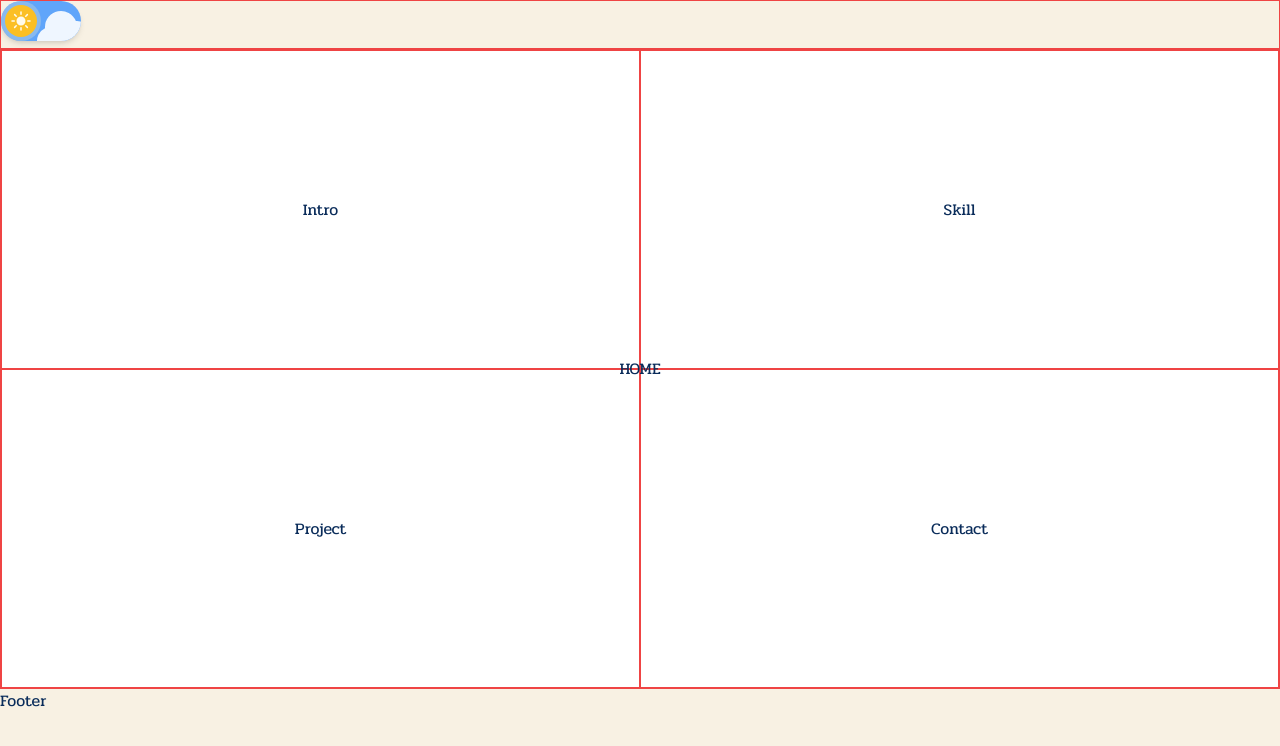
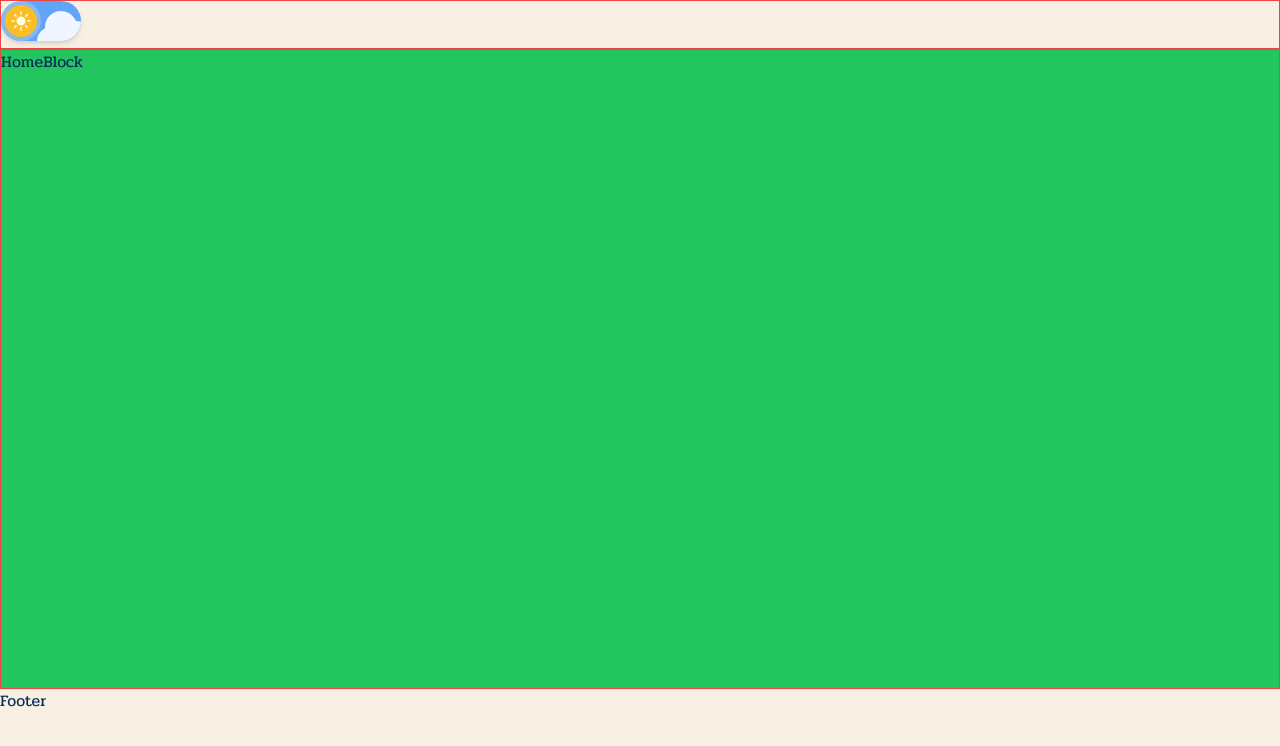
Before and after one commit to zeegerrank/portfolio, a React (Vite) app: page / in a window 1280 px wide. Shown: the top 746 px of the page. Built offline with nearby package versions, Linux system fonts and the light colour scheme.

Commit message:
add home block

```diff
--- /dev/null
+++ b/src/components/HomeBlock.jsx
@@ -0,0 +1,22 @@
+import { twMerge } from "tailwind-merge";
+import { useBlock } from "../context/BlockProvider";
+
+function HomeBlock() {
+  const { activeBlock, setActiveBlock } = useBlock();
+
+  return (
+    <div
+      onClick={() => setActiveBlock(null)}
+      className={twMerge(
+        "transition-all duration-300",
+        "absolute inset-0 -translate-x-full bg-green-500",
+        "border border-red-500",
+        activeBlock === "home" && "-translate-x-0",
+      )}
+    >
+      HomeBlock
+    </div>
+  );
+}
+
+export default HomeBlock;
--- a/src/components/infoBlocks/InfoBlocks.jsx
+++ b/src/components/infoBlocks/InfoBlocks.jsx
@@ -52,9 +52,15 @@ function InfoBlocks({ className }) {
           </div>
         );
       })}
-      <div className="absolute left-[50%] top-[50%] -translate-x-[50%] -translate-y-[50%]">
+      <button
+        onClick={() => setActiveBlock("home")}
+        className={twMerge(
+          "absolute left-[50%] top-[50%] -translate-x-[50%] -translate-y-[50%]",
+          "bg-green-500 p-6",
+        )}
+      >
         HOME
-      </div>
+      </button>
     </div>
   );
 }
--- a/src/components/infoBlocks/SelectedBlock.jsx
+++ b/src/components/infoBlocks/SelectedBlock.jsx
@@ -30,7 +30,7 @@ function SelectedBlock() {
         "transition-all duration-300",
         "absolute inset-0 translate-x-full bg-red-500",
         "border border-red-500",
-        activeBlock !== null && "translate-x-0",
+        activeBlock !== null && activeBlock !== "home" && "translate-x-0",
       )}
     >
       {shownBlock}
--- a/src/context/BlockProvider.jsx
+++ b/src/context/BlockProvider.jsx
@@ -18,7 +18,7 @@ BlockProvider.propTypes = {
 };
 
 function BlockProvider({ children }) {
-  const [activeBlock, setActiveBlock] = useState(null);
+  const [activeBlock, setActiveBlock] = useState("home");
 
   const BlockObject = useMemo(() => {
     return { activeBlock, setActiveBlock };
--- a/src/pages/home/Home.jsx
+++ b/src/pages/home/Home.jsx
@@ -1,3 +1,4 @@
+import HomeBlock from "../../components/HomeBlock";
 import InfoBlock from "../../components/infoBlocks/InfoBlocks";
 import SelectedBlock from "../../components/infoBlocks/SelectedBlock";
 
@@ -6,6 +7,7 @@ function Home() {
     <>
       <section className="relative overflow-hidden">
         <InfoBlock />
+        <HomeBlock />
         <SelectedBlock />
       </section>
     </>
```
